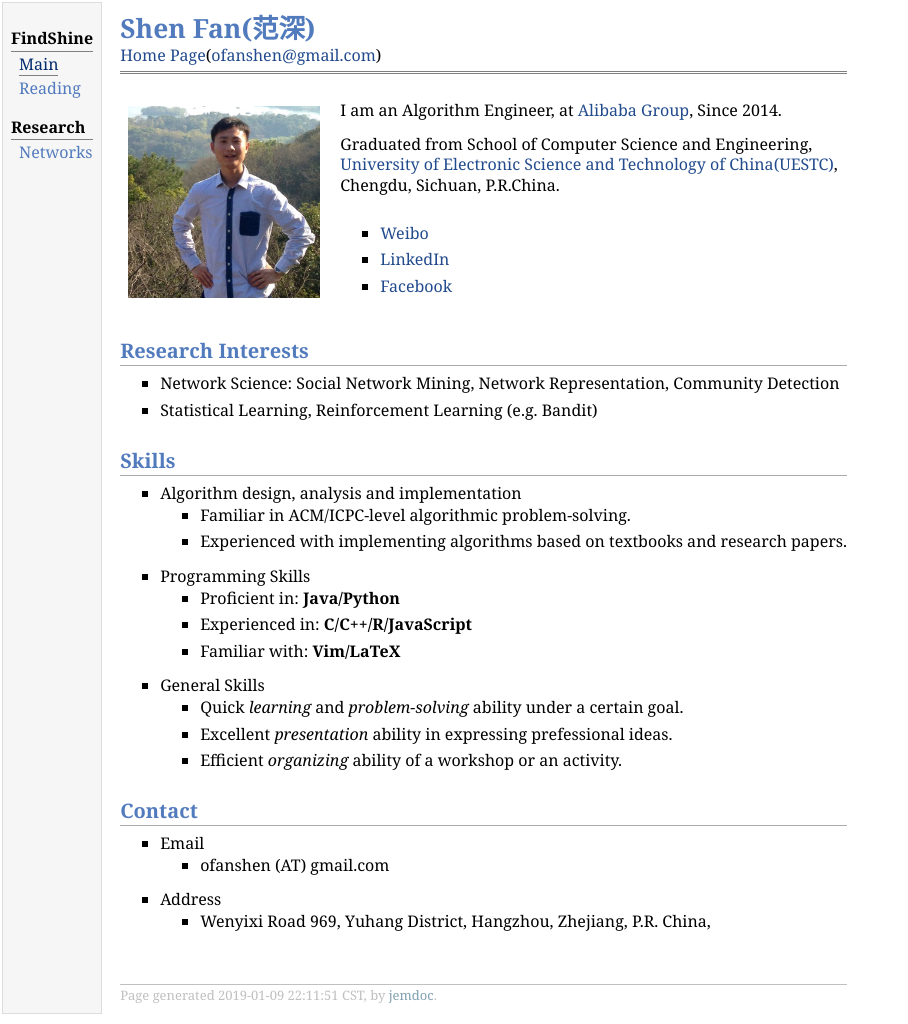
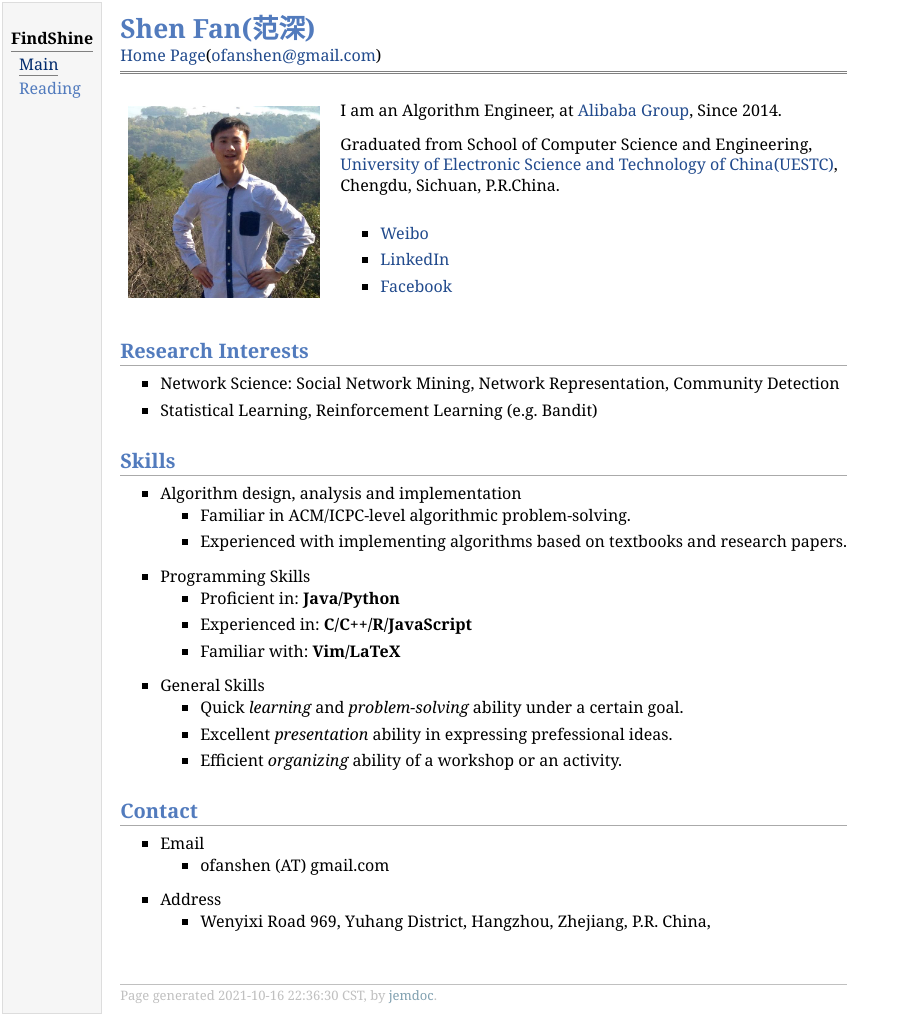
Before and after one commit to fs302/fs302.github.io, a Jekyll site: the page me/index.html, which Jekyll copies as it is, in a window 1280 px wide. Shown: the whole page, without its empty margins (0-908 px from the left). Built offline with Jekyll 4.4.1, drawn with Linux system fonts in a browser that asks for light colours.

Commit message:
remove research link

```diff
--- a/me/index.html
+++ b/me/index.html
@@ -14,8 +14,6 @@
 <div class="menu-category">FindShine</div>
 <div class="menu-item"><a href="index.html" class="current">Main</a></div>
 <div class="menu-item"><a href="reading.html">Reading</a></div>
-<div class="menu-category">Research</div>
-<div class="menu-item"><a href="networks.html">Networks</a></div>
 </td>
 <td id="layout-content">
 <div id="toptitle">
@@ -91,7 +89,7 @@ Chengdu, Sichuan, P.R.China.<br /><br /></p>
 </ul>
 <div id="footer">
 <div id="footer-text">
-Page generated 2019-01-09 22:11:51 CST, by <a href="http://jemdoc.jaboc.net/">jemdoc</a>.
+Page generated 2021-10-16 22:36:30 CST, by <a href="http://jemdoc.jaboc.net/">jemdoc</a>.
 </div>
 </div>
 </td>
--- a/me/reading.html
+++ b/me/reading.html
@@ -14,8 +14,6 @@
 <div class="menu-category">FindShine</div>
 <div class="menu-item"><a href="index.html">Main</a></div>
 <div class="menu-item"><a href="reading.html" class="current">Reading</a></div>
-<div class="menu-category">Research</div>
-<div class="menu-item"><a href="networks.html">Networks</a></div>
 </td>
 <td id="layout-content">
 <div id="toptitle">
@@ -42,7 +40,7 @@
 </li>
 <li><p>《人有人的用处》[美]维纳 04/20</p>
 </li>
-<li><p>《浮生六记》沈复<i>张佳玮（译） 05</i>01</p>
+<li><p>《浮生六记》沈复/张佳玮（译） 05/01</p>
 </li>
 <li><p>《血字的研究》 [英] 阿瑟·柯南·道尔 06/30</p>
 </li>
@@ -229,7 +227,7 @@
 </ol>
 <div id="footer">
 <div id="footer-text">
-Page generated 2020-07-18 20:12:54 CST, by <a href="http://jemdoc.jaboc.net/">jemdoc</a>.
+Page generated 2021-10-16 22:36:47 CST, by <a href="http://jemdoc.jaboc.net/">jemdoc</a>.
 </div>
 </div>
 </td>
```
